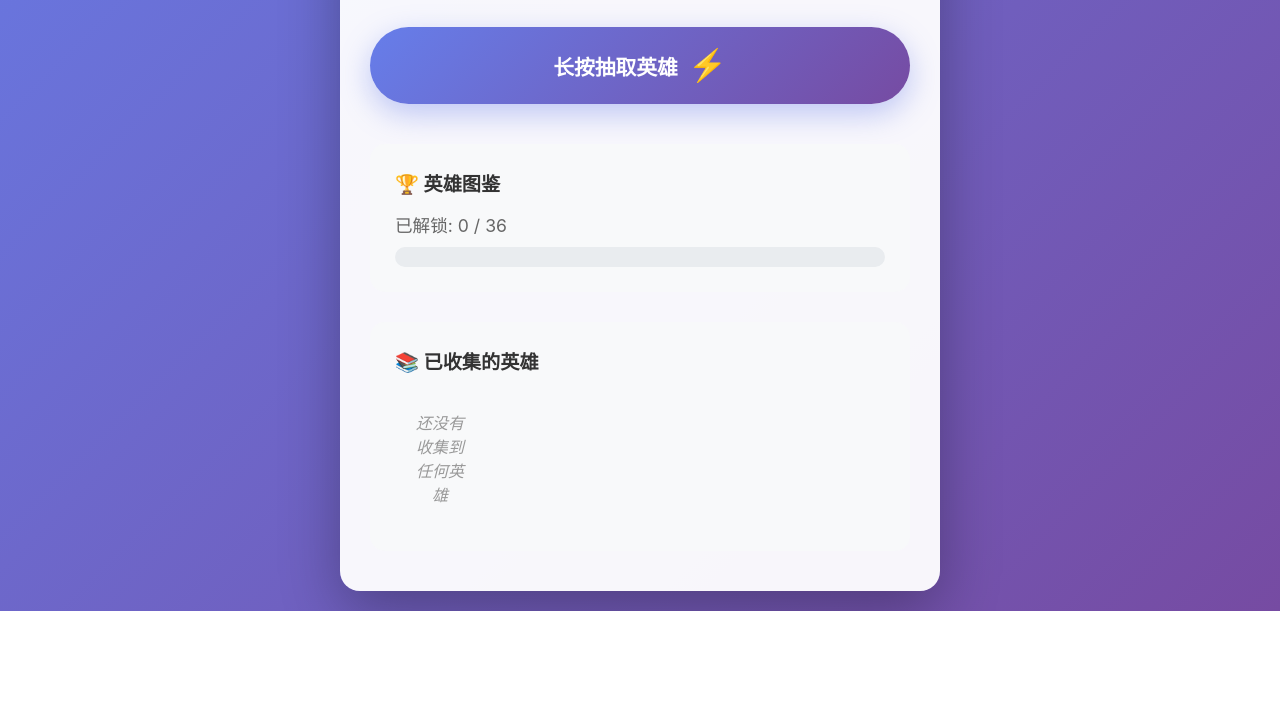
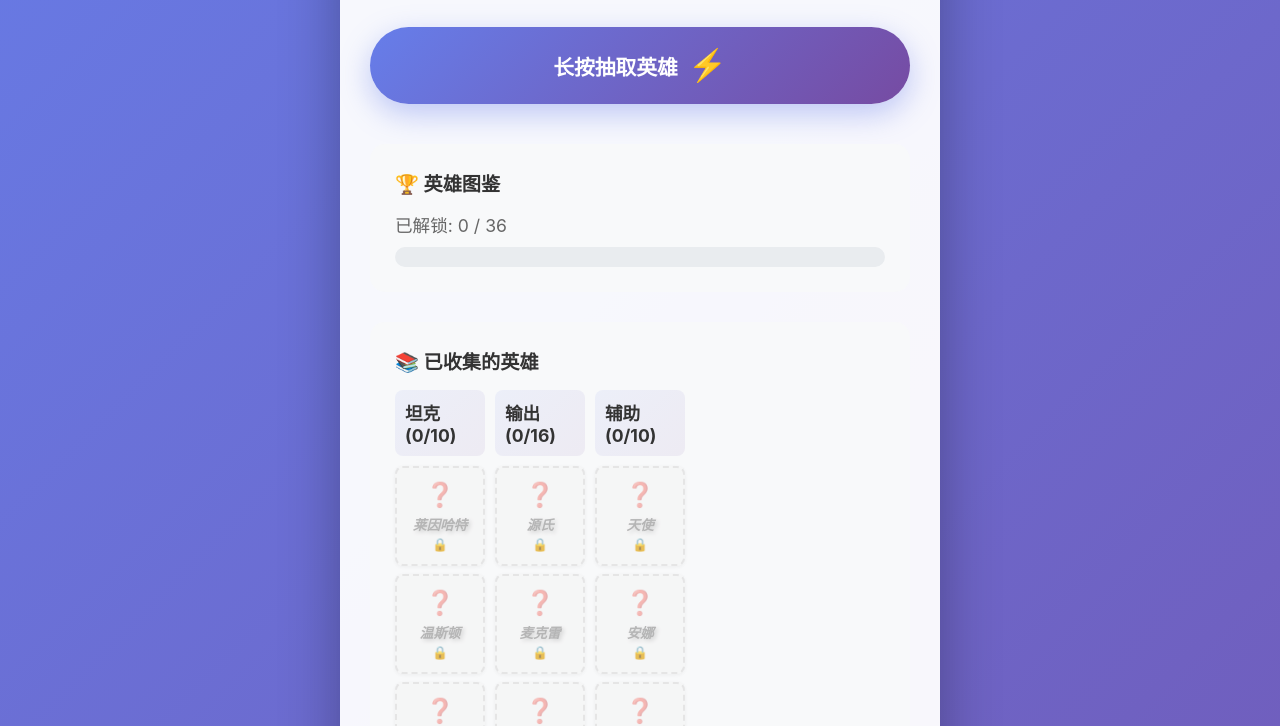
Before and after one commit to ElectricMs/overwatch-hero-picker, a plain HTML site: page index.html in a window 1280 px wide. Shown: the part 434-1160 px from the top of the page. Before the commit the page ends 1045 px from the top, so only its background shows below. Drawn offline with Linux system fonts and the light colour scheme.

Commit message:
改进：英雄图鉴显示所有英雄及其收集状态

```diff
--- a/script.js
+++ b/script.js
@@ -69,23 +69,38 @@ function updateProgress() {
 // 更新收集图鉴显示
 function updateCollectionGrid() {
     const grid = document.getElementById('collectionGrid');
+    const collectedSet = new Set(collectedHeroes);
 
-    if (collectedHeroes.length === 0) {
-        grid.innerHTML = '<p class="empty-message">还没有收集到任何英雄</p>';
-        return;
-    }
+    // 按角色类型分组显示所有英雄
+    let html = '';
 
-    const uniqueHeroes = [...new Set(collectedHeroes)];
-    grid.innerHTML = uniqueHeroes.map(heroKey => {
-        const [role, index] = heroKey.split('-');
-        const hero = heroes[role][index];
-        return `
-            <div class="collection-item">
-                <div class="hero-name">${hero.emoji} ${hero.name}</div>
-                <div class="hero-role">${roleMap[role]}</div>
-            </div>
-        `;
-    }).join('');
+    ['tank', 'damage', 'support'].forEach(role => {
+        const roleHeroes = heroes[role];
+        const collectedInRole = roleHeroes.filter((hero, index) => {
+            return collectedSet.has(`${role}-${index}`);
+        }).length;
+
+        html += `<div class="role-section">
+            <div class="role-title">${roleMap[role]} (${collectedInRole}/${roleHeroes.length})</div>
+            <div class="role-grid">`;
+
+        roleHeroes.forEach((hero, index) => {
+            const heroKey = `${role}-${index}`;
+            const isCollected = collectedSet.has(heroKey);
+
+            html += `
+                <div class="hero-item ${isCollected ? 'collected' : 'uncollected'}">
+                    <div class="hero-emoji">${isCollected ? hero.emoji : '❓'}</div>
+                    <div class="hero-name">${hero.name}</div>
+                    <div class="hero-status">${isCollected ? '✅' : '🔒'}</div>
+                </div>
+            `;
+        });
+
+        html += `</div></div>`;
+    });
+
+    grid.innerHTML = html;
 }
 
 // 随机抽取英雄
--- a/style.css
+++ b/style.css
@@ -289,6 +289,90 @@ body {
     }
 
     .collection-grid {
-        grid-template-columns: repeat(auto-fill, minmax(70px, 1fr));
+        padding: 10px;
     }
 }
+
+/* 角色分组样式 */
+.role-section {
+    margin-bottom: 20px;
+}
+
+.role-title {
+    font-size: 1.1em;
+    font-weight: bold;
+    color: #333;
+    margin-bottom: 10px;
+    padding: 10px;
+    background: linear-gradient(135deg, #667eea15 0%, #764ba215 100%);
+    border-radius: 8px;
+}
+
+.role-grid {
+    display: grid;
+    grid-template-columns: repeat(auto-fill, minmax(90px, 1fr));
+    gap: 8px;
+}
+
+.hero-item {
+    background: white;
+    border-radius: 8px;
+    padding: 12px 8px;
+    text-align: center;
+    box-shadow: 0 1px 4px rgba(0, 0, 0, 0.08);
+    transition: all 0.2s ease;
+    cursor: default;
+}
+
+.hero-item:hover {
+    transform: translateY(-2px);
+    box-shadow: 0 3px 10px rgba(0, 0, 0, 0.15);
+}
+
+/* 已收集的英雄 */
+.hero-item.collected {
+    background: linear-gradient(135deg, #e8f5e9 0%, #c8e6c9 100%);
+    border: 2px solid #4caf50;
+}
+
+.hero-item.collected .hero-emoji {
+    font-size: 1.8em;
+    margin-bottom: 5px;
+}
+
+.hero-item.collected .hero-name {
+    font-size: 0.85em;
+    font-weight: 600;
+    color: #2e7d32;
+    margin-bottom: 3px;
+}
+
+.hero-item.collected .hero-status {
+    font-size: 0.8em;
+    color: #4caf50;
+}
+
+/* 未收集的英雄 */
+.hero-item.uncollected {
+    background: #f5f5f5;
+    border: 2px dashed #ddd;
+    opacity: 0.7;
+}
+
+.hero-item.uncollected .hero-emoji {
+    font-size: 1.5em;
+    margin-bottom: 5px;
+    opacity: 0.5;
+}
+
+.hero-item.uncollected .hero-name {
+    font-size: 0.85em;
+    color: #999;
+    margin-bottom: 3px;
+    font-style: italic;
+}
+
+.hero-item.uncollected .hero-status {
+    font-size: 0.8em;
+    color: #bbb;
+}
```
